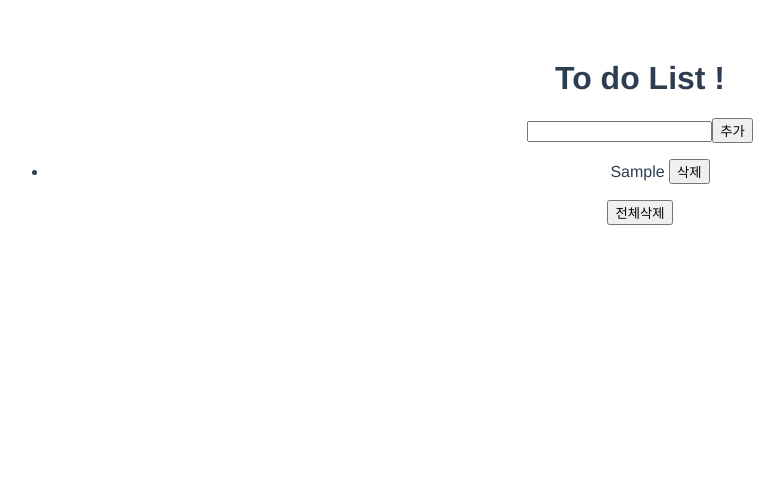
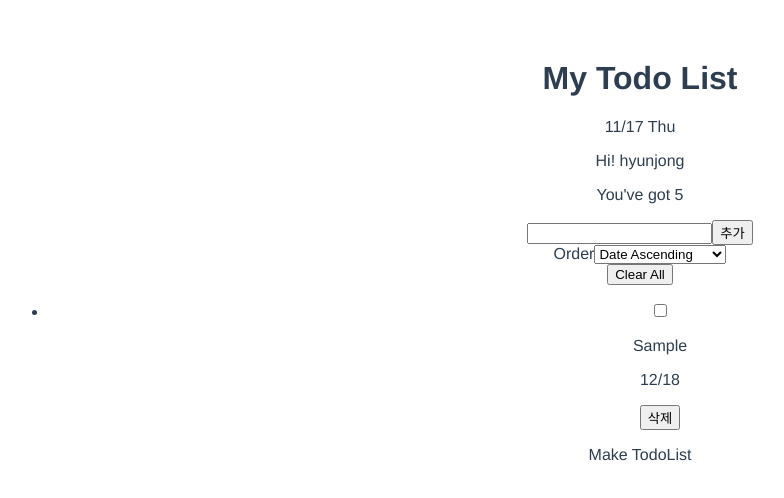
Before and after one commit to hyunjong-96/Vue-study, a Vue app in the folder vue-example/: page / in a window 1280 px wide. Both pictures are taken after typing "Sample" into the empty fields and a click on the button "추가". Shown: the top 498 px of the page, without its empty margins (0-784 px from the left). Built offline with nearby package versions, Linux system fonts and the light colour scheme.

Commit message:
todoList 틀

```diff
--- a/vue-example/src/App.vue
+++ b/vue-example/src/App.vue
@@ -1,15 +1,19 @@
 <template>
   <div id="app">
-    <TodoHeader></TodoHeader>
-    <TodoInput></TodoInput>
-    <TodoList></TodoList>
-    <TodoFooter></TodoFooter>
+    <TodoHeader/>
+    <TodoTitle/>
+    <TodoInput/>
+    <TodoController/>
+    <TodoList/>
+    <TodoFooter/>
   </div>
 </template>
 
 <script>
 import TodoHeader from "./components/TodoHeader";
+import TodoTitle from "./components/TodoTitle"
 import TodoInput from "./components/TodoInput";
+import TodoController from "./components/TodoController"
 import TodoList from "./components/TodoList";
 import TodoFooter from "./components/TodoFooter";
 
@@ -17,7 +21,9 @@ export default {
   name: 'App',
   components: {
     TodoHeader,
+    TodoTitle,
     TodoInput,
+    TodoController,
     TodoList,
     TodoFooter,
   }
--- /dev/null
+++ b/vue-example/src/components/TodoController.vue
@@ -0,0 +1,24 @@
+<template>
+    <div class="controller">
+        <div class="select">
+            <label for="order">Order</label>
+            <select name="order" id="order" class="selectbox">
+                <option value="date-asc">Date Ascending</option>
+                <option value="date-desc">Date Descending</option>
+                <option value="name-asc">Name Ascending</option>
+                <option value="name-desc">Name Descending</option>
+            </select>
+        </div>
+        <button class="clear">Clear All</button>
+    </div>
+</template>
+
+<script>
+export default {
+
+}
+</script>
+
+<style>
+
+</style>
--- a/vue-example/src/components/TodoFooter.vue
+++ b/vue-example/src/components/TodoFooter.vue
@@ -1,16 +1,12 @@
 <template>
     <div>
-        <button v-on:click="deleteAll">전체삭제</button>
+        <footer class="footer">Make TodoList</footer>
     </div>
 </template>
 
 <script>
 export default {
-    methods:{
-        deleteAll(){
-            this.$store.dispatch('deleteTodo')
-        }
-    }
+
 }
 </script>
 
--- a/vue-example/src/components/TodoHeader.vue
+++ b/vue-example/src/components/TodoHeader.vue
@@ -1,12 +1,25 @@
 <template>
-    <div>
-        <h1>To do List !</h1>
-    </div>
+    <header class="headr">
+        <h1 class="logo">My Todo List</h1>
+        <p class="date">{{thisTime}}</p>
+    </header>
 </template>
 
 <script>
 export default {
-
+    data(){
+        return{
+            thisTime:""
+        }
+    },
+    created(){
+        const now = new Date()
+        const month = now.getMonth()
+        const day = now.getDate()
+        const weekList = new Array("Sun","Mon","Tue","Wed","Thu","Fri","Sat")
+        const week = weekList[now.getDay()]
+        this.thisTime = `${month}/${day} ${week}`
+    }
 }
 </script>
 
--- a/vue-example/src/components/TodoList.vue
+++ b/vue-example/src/components/TodoList.vue
@@ -1,8 +1,13 @@
 <template>
     <div>
-        <ul>
-            <li v-for="(item, index) in getItemList" v-bind:key="index">{{item}}
-                <button v-on:click="deleteOnlyTodo(index)">삭제</button>
+        <ul class="list">
+            <li v-for="(todo, index) in getItemList" v-bind:key="index" class="list_item">
+                <input type="checkBox" id="list_item_1"/>
+                <label for="list_item_1">
+                    <p class="list_text">{{todo}}</p>
+                </label>
+                <p class="list_date">12/18</p>
+                <button class="list_delete">삭제</button>
             </li>
         </ul>
     </div>
--- /dev/null
+++ b/vue-example/src/components/TodoTitle.vue
@@ -0,0 +1,24 @@
+<template>
+    <div class="title">
+        <p class="title_message">{{message}}</p>
+        <p class="title_task">
+            You've got
+            <span class="title_taskTotal">{{taskTotal}}</span>
+        </p>
+    </div>
+</template>
+
+<script>
+export default {
+    data(){
+        return{
+            message:"Hi! hyunjong",
+            taskTotal:5
+        }
+    }
+}
+</script>
+
+<style>
+
+</style>
```
Also changed, not shown: vue-example/src/components/common/modal.vue (added).
